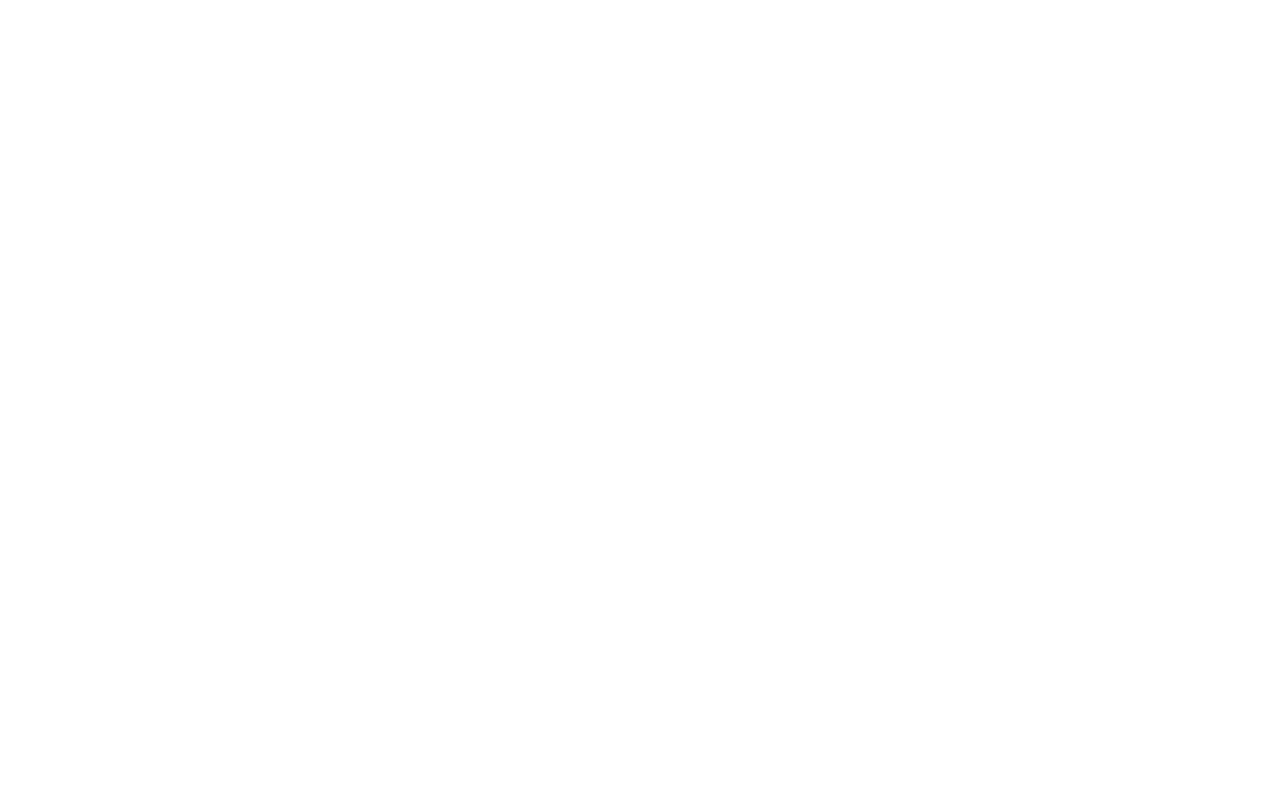
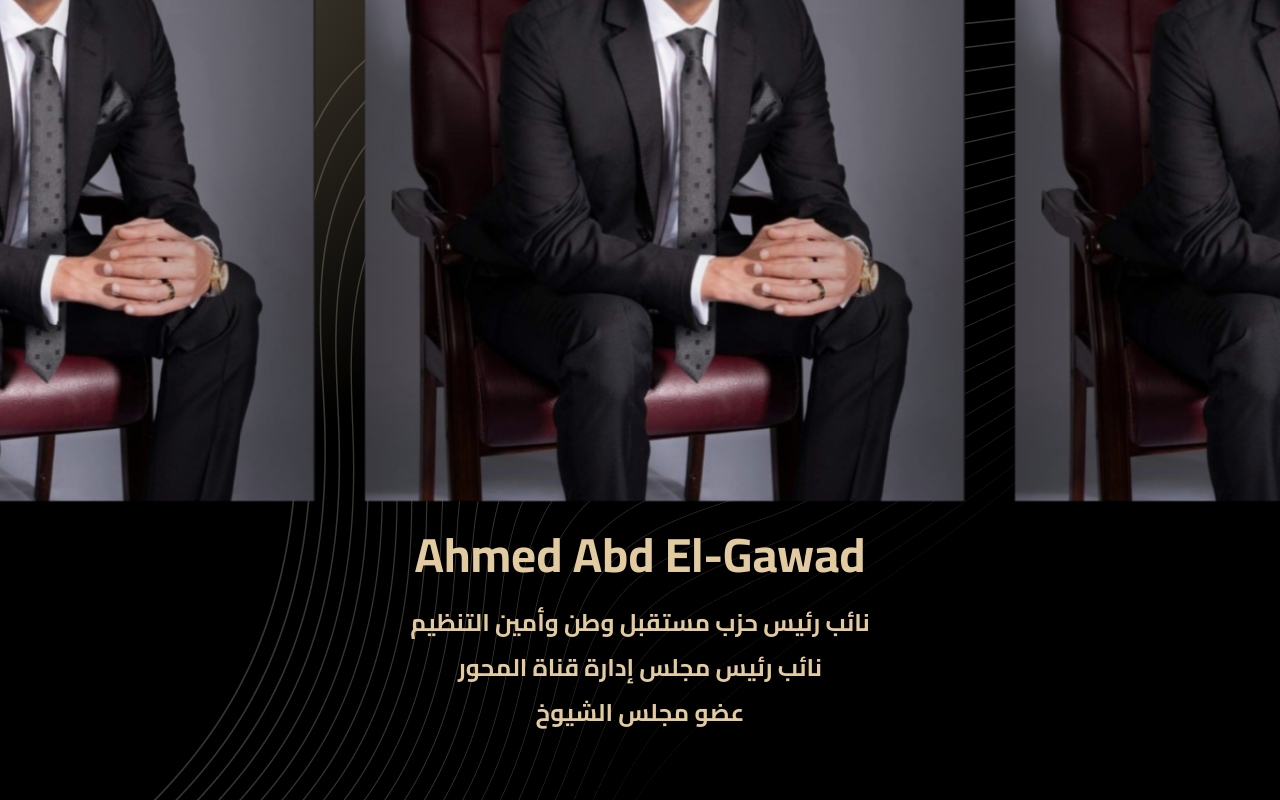
Before and after one commit to ultr4v10let/AGLAW-FIRM-FRONTEND, a React (Create React App) app: page / in a window 1280 px wide. Shown: the part 3743-4543 px from the top of the page. Before the commit the page ends 3544 px from the top, so only its background shows below. Built offline with nearby package versions, Linux system fonts and the light colour scheme; a web font is replaced by a local one.

Commit message:
work-group

```diff
--- a/src/components/itemsCarousel/ItemsCarousel.css
+++ b/src/components/itemsCarousel/ItemsCarousel.css
@@ -1,6 +1,10 @@
 .carousel-item-padding-5-px {
   margin: 0px 5px;
   height: 100%;
+}
+
+.items-container{
+  text-align: center;
 }
 
 .carousel-container {
--- a/src/components/itemsCarousel/ItemsCarousel.jsx
+++ b/src/components/itemsCarousel/ItemsCarousel.jsx
@@ -1,24 +1,55 @@
-import React from "react";
+import {useRef} from "react";
 import "./ItemsCarousel.css";
 
 import Carousel from "react-multi-carousel";
 import "react-multi-carousel/lib/styles.css";
 
-function ItemsCarousel({ items }) {
+function ItemsCarousel({ items, onchange }) {
   const responsive = {
     desktop: {
       breakpoint: { max: 3000, min: 1024 },
-      items: 3,
+      items: 1,
     },
     tablet: {
       breakpoint: { max: 1024, min: 464 },
-      items: 2,
+      items: 1,
     },
     mobile: {
       breakpoint: { max: 464, min: 0 },
       items: 1,
     },
   };
+
+  const currentItem = useRef(0);
+
+  const calculateCurrentSlide = (action) =>{
+    switch (action) {
+      case "next":
+        if(currentItem.current === items?.length - 1)
+          currentItem.current = 0;
+        else
+          currentItem.current += 1
+        break;
+      case "prev":
+        if(currentItem.current === 0)
+          currentItem.current = items?.length - 1;
+        else
+          currentItem.current -= 1
+        break;
+
+      default:
+        break;
+    }
+  }
+
+  const detectCurrentslide = (prev, current) => {
+    let action = Math.sign(prev - current);
+      if(action === 1)
+        calculateCurrentSlide("prev");
+      else if(action === -1)
+        calculateCurrentSlide("next");
+
+  }
 
   return (
     <Carousel
@@ -27,15 +58,22 @@
       centerMode={true}
       slidesToSlide={1}
       responsive={responsive}
+      focusOnSelect={true}
       infinite={true}
       autoPlaySpeed={1000}
       keyBoardControl={true}
+      shouldResetAutoplay={false}
       containerClass="carousel-container"
       removeArrowOnDeviceType={["tablet", "mobile"]}
       itemClass="carousel-item-padding-5-px"
+      afterChange={(previousSlide, { currentSlide, onMove }) => {
+        detectCurrentslide(previousSlide, currentSlide);
+        if(onchange)
+          onchange(currentItem.current);
+      }}
     >
-      {items.map((item) => (
-        <div>{item}</div>
+      {items.map((item, index) => (
+        <div className="items-container" key={index}>{item}</div>
       ))}
     </Carousel>
   );
--- /dev/null
+++ b/src/components/reusable/imageSlider/ImageSlider.css
@@ -0,0 +1,39 @@
+.data-section{
+    align-items: center;
+
+    .data-title{
+        font-size: 48px;
+        font-weight: 700;
+        line-height: 89.95px;
+        text-align: center;
+        color: var(--gold);
+    }
+
+    .data-title-description{
+        font-size: 24px;
+        font-weight: 700;
+        text-align: center;
+        color: var(--gold);
+        min-height: 200px;
+    }
+
+    .data-title-sections{
+        font-size: 24px;
+        text-align: center;
+        color: var(--gold);
+    }
+/*
+    .data-description{
+        font-size: 18px;
+        font-weight: 700;
+        line-height: 600px;
+        text-align: center;
+        color: var(--gold);
+    } */
+}
+
+.img-class{
+    height: 700px;
+    width: 600px;
+    object-fit: cover;
+}
--- /dev/null
+++ b/src/components/reusable/imageSlider/ImageSlider.jsx
@@ -0,0 +1,77 @@
+import {useState} from "react";
+import ItemsCarousel from "../../itemsCarousel/ItemsCarousel";
+import justiceScaleImage from "../../../static/images/woman-scale.png";
+import ahmedbasha from "../../../static/images/AhmedBasha.png"
+import RadialGradientContainer from "../radialGradientContainer/RadialGradientContainer";
+import "./ImageSlider.css";
+
+const ImageSlider = () => {
+    // const items = [
+    //   <img className="img-class" src={justiceScaleImage} />,
+    //   <img className="img-class" src={justiceScaleImage} />,
+    //   <img className="img-class" src={justiceScaleImage} />,
+    //   <img className="img-class" src={justiceScaleImage} />,
+    //  ];
+     const data = [
+        {
+            "id": 1,
+            "name": "Ahmed Abd El-Gawad",
+            "title": "نائب رئيس حزب مستقبل وطن وأمين التنظيم,نائب رئيس مجلس إدارة قناة المحور,عضو مجلس الشيوخ",
+            "description": "www",
+            "image": ahmedbasha
+        },
+        {
+            "id": 2,
+            "name": "Ahmed Abd El-Gawad",
+            "title": "نائب رئيس حزب مستقبل وطن وأمين التنظيم,نائب رئيس مجلس إدارة قناة المحور,عضو مجلس الشيوخ",
+            "description": "www",
+            "image": ahmedbasha
+        },
+        {
+            "id": 3,
+            "name": "Ahmed Abd El-Gawad",
+            "title": "نائب رئيس حزب مستقبل وطن وأمين التنظيم,نائب رئيس مجلس إدارة قناة المحور,عضو مجلس الشيوخ",
+            "description": "www",
+            "image": ahmedbasha
+        },
+        {
+            "id": 4,
+            "name": "Ahmed Abd El-Gawad",
+            "title": "نائب رئيس حزب مستقبل وطن وأمين التنظيم,نائب رئيس مجلس إدارة قناة المحور,عضو مجلس الشيوخ",
+            "description": "www",
+            "image": ahmedbasha
+        }
+    ]
+    const [currentSlide, setCurrentSlide] = useState(0)
+
+    const createImages = () => {
+        const images = [];
+        data.map(img => {
+            images.push(<img className="img-class" src={img.image} />);
+        })
+        return images;
+    }
+
+    const createTitleSection = () => {
+        const titlesArray = [];
+        const titles = data[currentSlide].title.split(',');
+        titles.map(title => titlesArray.push(<div className="data-title-sections">{title}</div>))
+        return titlesArray;
+    }
+
+  return (
+    <RadialGradientContainer side="left">
+      <ItemsCarousel
+        items={createImages()}
+        onchange={(slide) => setCurrentSlide(slide)}
+      ></ItemsCarousel>
+      <div className="data-section">
+        <div className="data-title">{data[currentSlide].name}</div>
+        <div className="data-title-description">{createTitleSection()}</div>
+        {/* <div className="data-description">نائب رئيس حزب مستقبل وطن وأمين التنظيم نائب رئيس مجلس إدارة قناة المحور عضو مجلس الشيوخ</div> */}
+      </div>
+    </RadialGradientContainer>
+  );
+};
+
+export default ImageSlider;
--- a/src/pages/Home.jsx
+++ b/src/pages/Home.jsx
@@ -5,6 +5,7 @@
 import Footer from "../components/footer/Footer";
 import ItemsCarousel from "../components/itemsCarousel/ItemsCarousel";
 import AboutUs from "../components/aboutUs/AboutUs";
+import ImageSlider from "../components/reusable/imageSlider/ImageSlider";
 
 function Home() {
   const items = [
@@ -22,6 +23,7 @@
       <Navbar />
       <Hero />
       <AboutUs />
+      <ImageSlider/>
       {/* <ItemsCarousel items={items}/> */}
       {/* <h1>HomePage</h1> */}
     </div>
```
Also changed, not shown: src/static/images/AhmedBasha.png (added).
